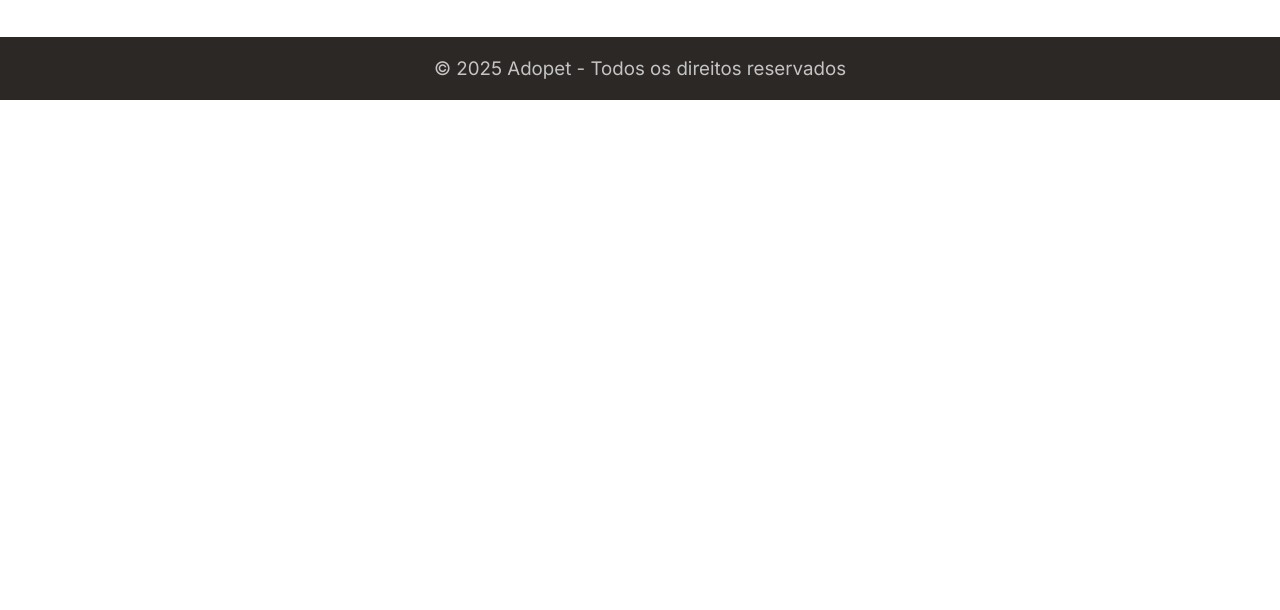
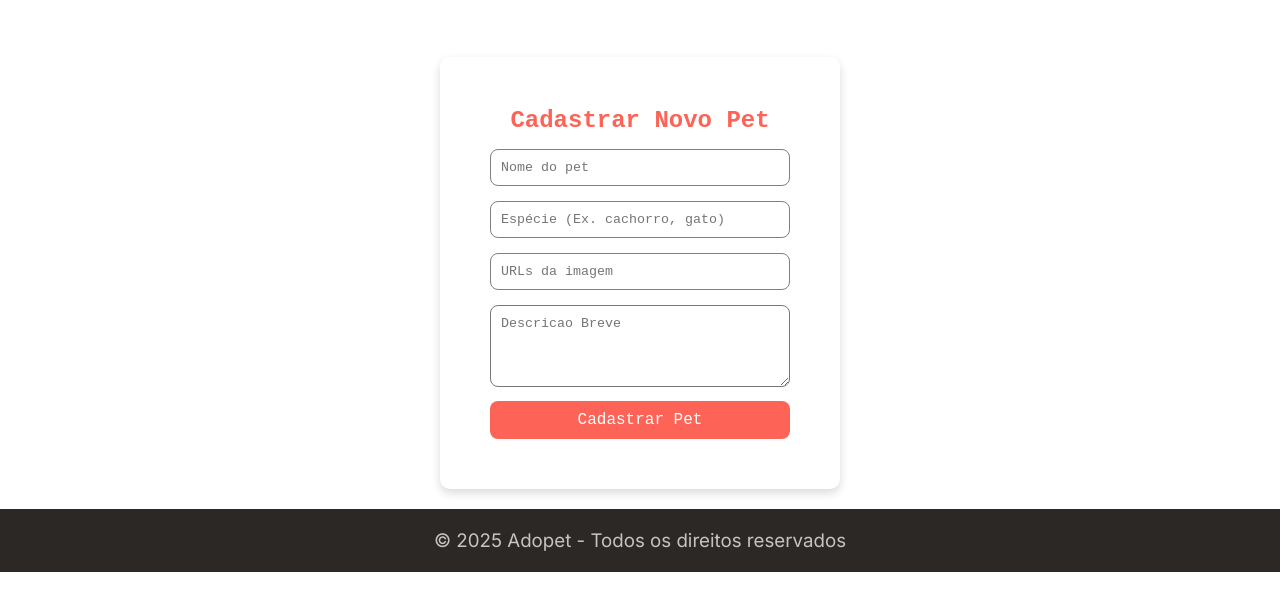
Before and after one commit to romulo-nogueira/AdoPet, a plain HTML site: page index.html in a window 1280 px wide. Shown: the part 162-772 px from the top of the page. Drawn offline with Linux system fonts and the light colour scheme; no server answers.

Commit message:
criado modal para cadastro de caes

```diff
--- a/index.html
+++ b/index.html
@@ -59,6 +59,26 @@
             </ul>
         </div>
     </main>
+    <section class="formulario">
+        <form id="pet-form">
+            <h3>Cadastrar Novo Pet</h3>
+            <input type="hidden" name="" id="pet-id">
+            <div class="form-group">
+                <input type="text" name="" id="" placeholder="Nome do pet">
+            </div>
+            <div class="form-group">
+                <input type="text" name="" id="" placeholder="Espécie (Ex. cachorro, gato)">
+            </div>
+            <div class="form-group">
+                <input type="url" name="" id="" placeholder="URLs da imagem">
+            </div>
+            <div class="form-group">
+                <textarea rows="4" name="" id="" placeholder="Descricao Breve"></textarea>
+
+            </div>
+            <button type="submit">Cadastrar Pet</button>
+        </form>
+    </section>
     <footer class="container-rodape global-container">
         <h3>&copy; 2025 Adopet - Todos os direitos reservados</h3>
     </footer>
--- a/src/javaScript/ui.js
+++ b/src/javaScript/ui.js
@@ -6,7 +6,7 @@ const ui = {
 
         try {
             const pets = await api.obterPets();
-            pets.forEach(item => {
+             pets.forEach(ui.adicionarElements) /*=> {
                 listPets.innerHTML += `
                  <li data-id ="${item.id}" >
                   <img src="${item.imagem}" alt="${item.imagem}"/>
@@ -17,11 +17,35 @@ const ui = {
                 </li>
                 `
 
-            })
+            }) */
         } catch (error) {
             alert("Falha ao renderizar a api")
             throw error
         }
+    },
+    adicionarElements(pets){
+        const listPets = document.getElementById('pets-list');
+        const li = document.createElement('li');
+        li.setAttribute('data-id', pets.id);
+
+        const img =document.createElement('img');
+        img.src = pets.imagem;
+        img.alt = ` imagem de animal: ${pets.nome}`;
+        /* li.appendChild(img); */
+
+        const h2 = document.createElement('h2');
+        h2.innerText = pets.nome;
+
+        const p = document.createElement('p');
+        p.innerText = pets.raca;
+
+        const span = document.createElement('span');
+        span.innerText = pets.descricao;
+
+        const button = document.createElement('button');
+        button.innerText = "Quero Adotar";
+        li.append(img, h2, p, span, button)
+        listPets.appendChild(li)
     }
 }
 
--- /dev/null
+++ b/src/style/formulario.css
@@ -0,0 +1,64 @@
+.formulario{
+    /* border: 3px solid red; */
+    display: grid;
+    justify-content: center;
+}
+
+#pet-form{
+    /* border: 3px solid rgb(37, 13, 220); */
+    width: 400px;
+    height: auto;
+    padding: 50px;
+    justify-items: center;
+    border-radius: 10px;
+    margin-top: 20px;
+    margin-bottom: 20px;
+    box-shadow: 0 4px 10px rgba(0, 0, 0, 0.15);
+
+
+}
+
+#pet-form h3{
+    text-align: center;
+    font-family: monospace;
+    font-size: 1.5rem;
+    color: #FD6356;
+}
+
+.form-group input{
+    width: 300px;
+    padding: 10px;
+    margin-top: 15px;
+    border-radius: 8px;
+    border: 1px solid grey;
+    font-family: monospace;
+
+
+
+}
+
+.form-group textarea {
+    width: 300px;
+    margin-top: 15px;
+    padding: 10px;
+    border-radius: 8px;
+    font-family: monospace;
+
+}
+
+#pet-form button {
+    padding: 10px;
+    margin-top: 10px;
+    width: 300px;
+    border-radius: 8px;
+    border: none;
+    background-color: #FD6356;
+    color: #ffffff;
+    font-size: 1rem;
+    font-family: monospace;
+    cursor: pointer;
+}
+
+#pet-form button:hover {
+  background: #ef4444; /* hover mais forte */
+}
--- a/src/style/main.css
+++ b/src/style/main.css
@@ -60,7 +60,7 @@
 
 .container-principal-conteudo ul li button{
     padding: 10px;
-    width: 250px;
+    width: 10vw;
     align-items: center;
     margin-left: 20%;
     margin-bottom: 10px;
@@ -78,5 +78,6 @@
 
 .container-principal-conteudo ul li img{
     width: 150px;
+    height: 30vh;
     margin-left: 20%;
 }
--- a/src/style/style.css
+++ b/src/style/style.css
@@ -2,3 +2,4 @@
 @import url(header.css);
 @import url(main.css);
 @import url(footer.css);
+@import url(formulario.css);
```
